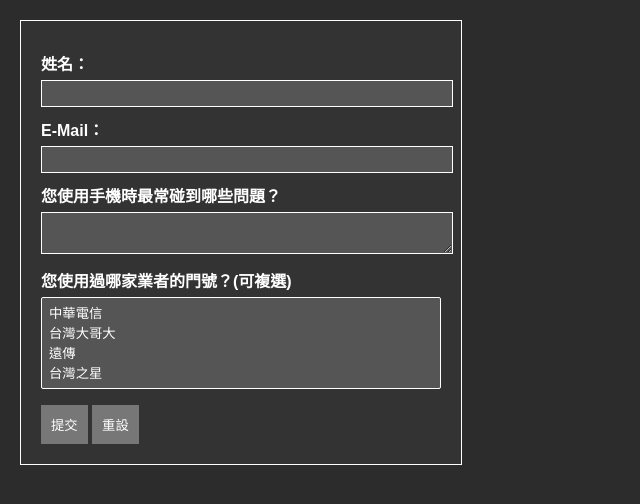
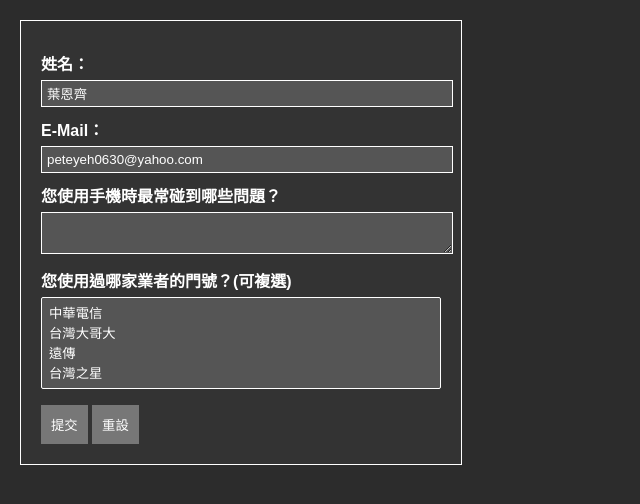
Before and after one commit to PACO630/HW3-HOME, a plain HTML site: page phone.html in a window 1280 px wide. Shown: the whole page, without its empty margins (0-640 px from the left). Drawn offline with Linux system fonts and the light colour scheme.

Commit message:
Add files via upload

```diff
--- a/phone.html
+++ b/phone.html
@@ -49,10 +49,10 @@
     <div class="container">
         <form action="http://formsubmit.co/peteyeh0630@yahoo.com" method="post">
             <label for="name">姓名：</label>
-            <input type="text" id="name" name="name">
+            <input type="text" id="name" name="name" value="葉恩齊">
 
             <label for="email">E-Mail：</label>
-            <input type="email" id="email" name="email">
+            <input type="email" id="email" name="email" value="peteyeh0630@yahoo.com">
 
             <label for="issues">您使用手機時最常碰到哪些問題？</label>
             <textarea id="issues" name="issues"></textarea>
```
